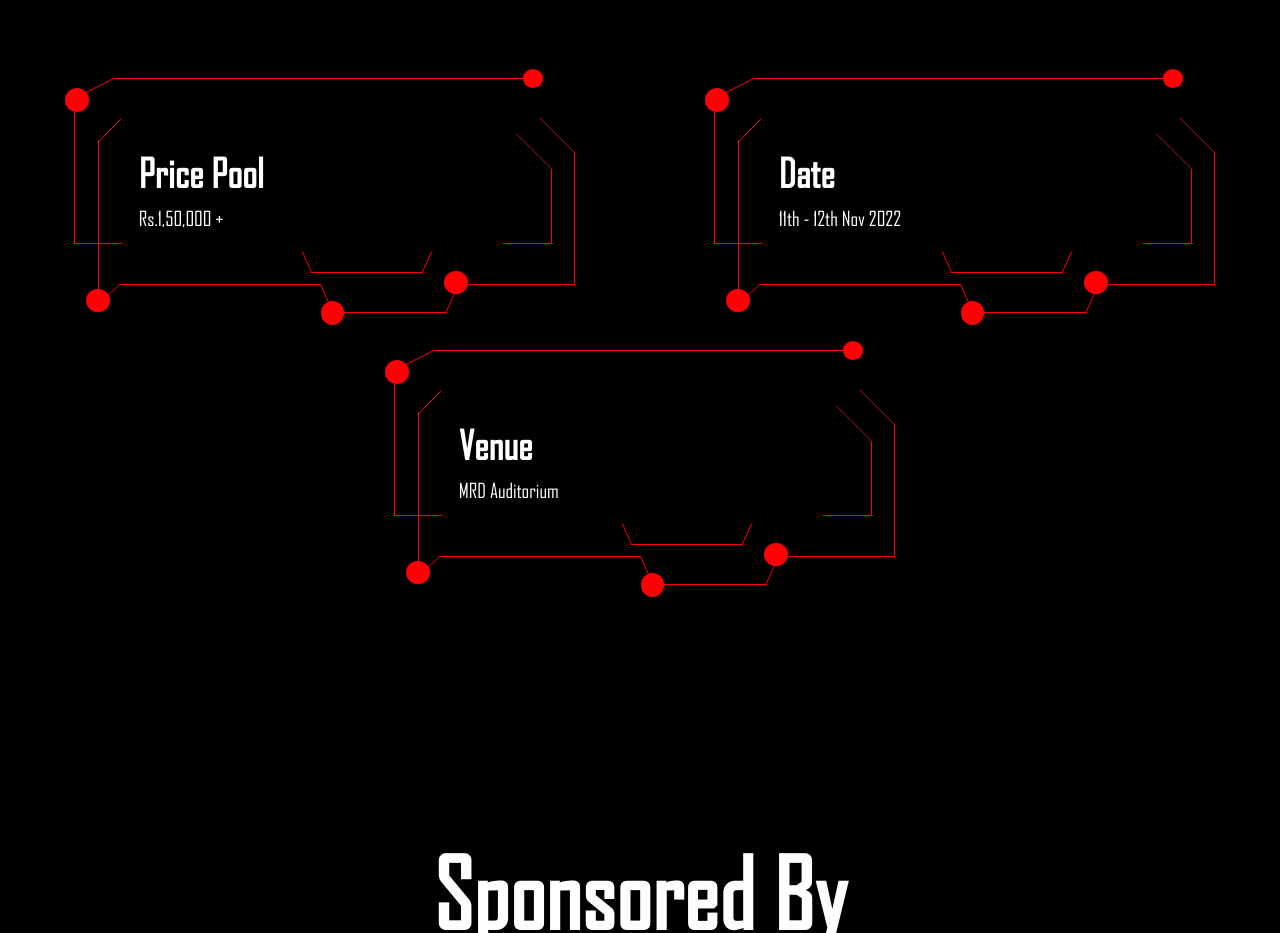
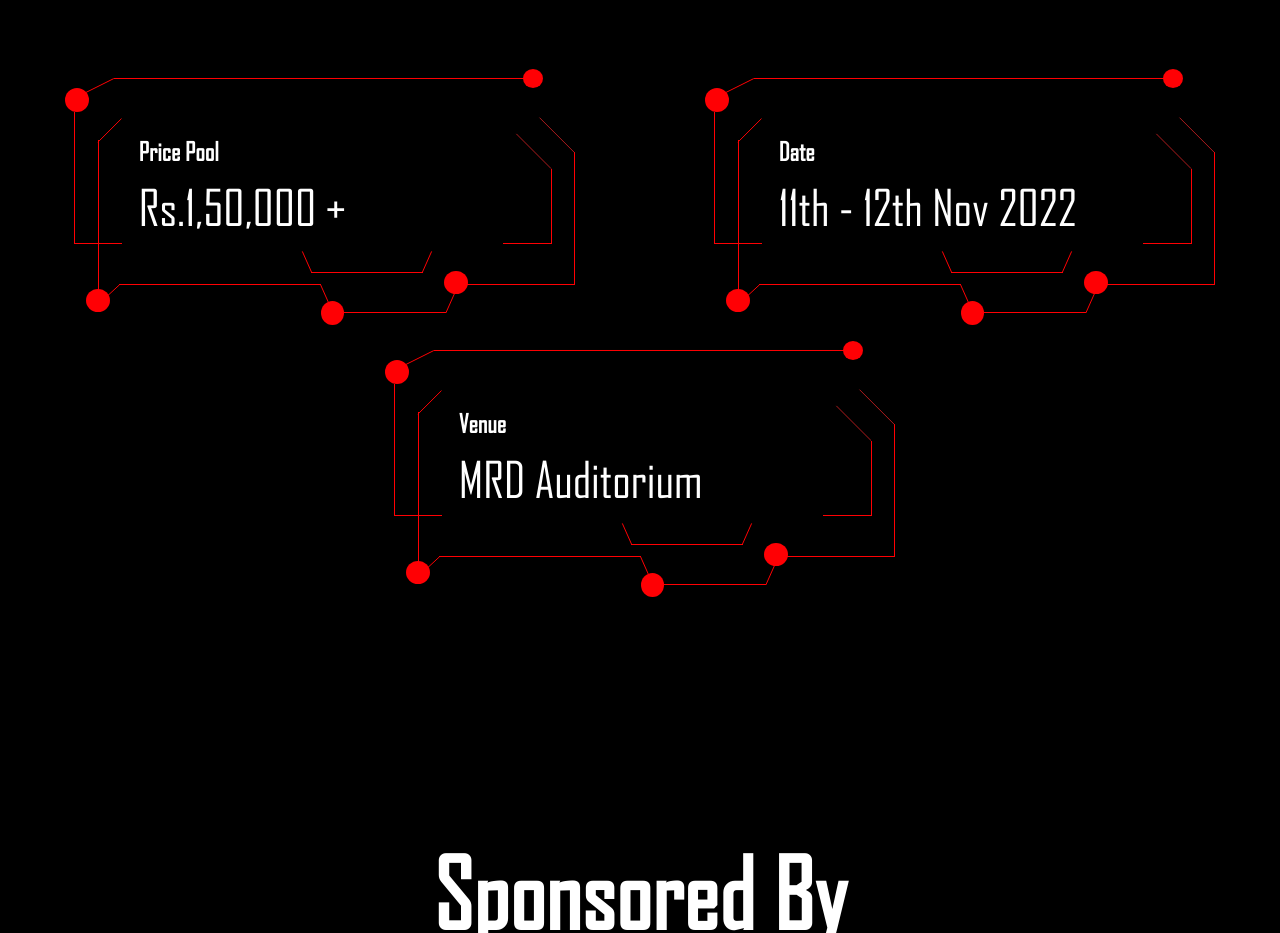
Before and after one commit to shreyaskaundinya/hallothon-website, a Next.js app: page / in a window 1280 px wide. Shown: the part 840-1773 px from the top of the page. Built offline with nearby package versions, Linux system fonts and the light colour scheme; a web font is replaced by a local one.

Commit message:
Updated font size

```diff
--- a/src/components/Prizepool.js
+++ b/src/components/Prizepool.js
@@ -152,10 +152,12 @@ function InfoCard(props) {
             <SpiderBorder />
             <div className='absolute top-0 left-0 right-0 bottom-4 grid place-items-center'>
                 <div className='prizepoolbox w-2/3 sm:w-3/4'>
-                    <div className='text-step-3 sm:text-step-4 font-agency font-bold'>
+                    <div className='text-step-1 sm:text-step-2 font-agency font-bold'>
                         {props.heading}
                     </div>
-                    <div className='text-step-1 font-agency'>{props.body}</div>
+                    <div className='text-step-4 sm:text-step-5 font-agency'>
+                        {props.body}
+                    </div>
                 </div>
             </div>
         </div>
```
